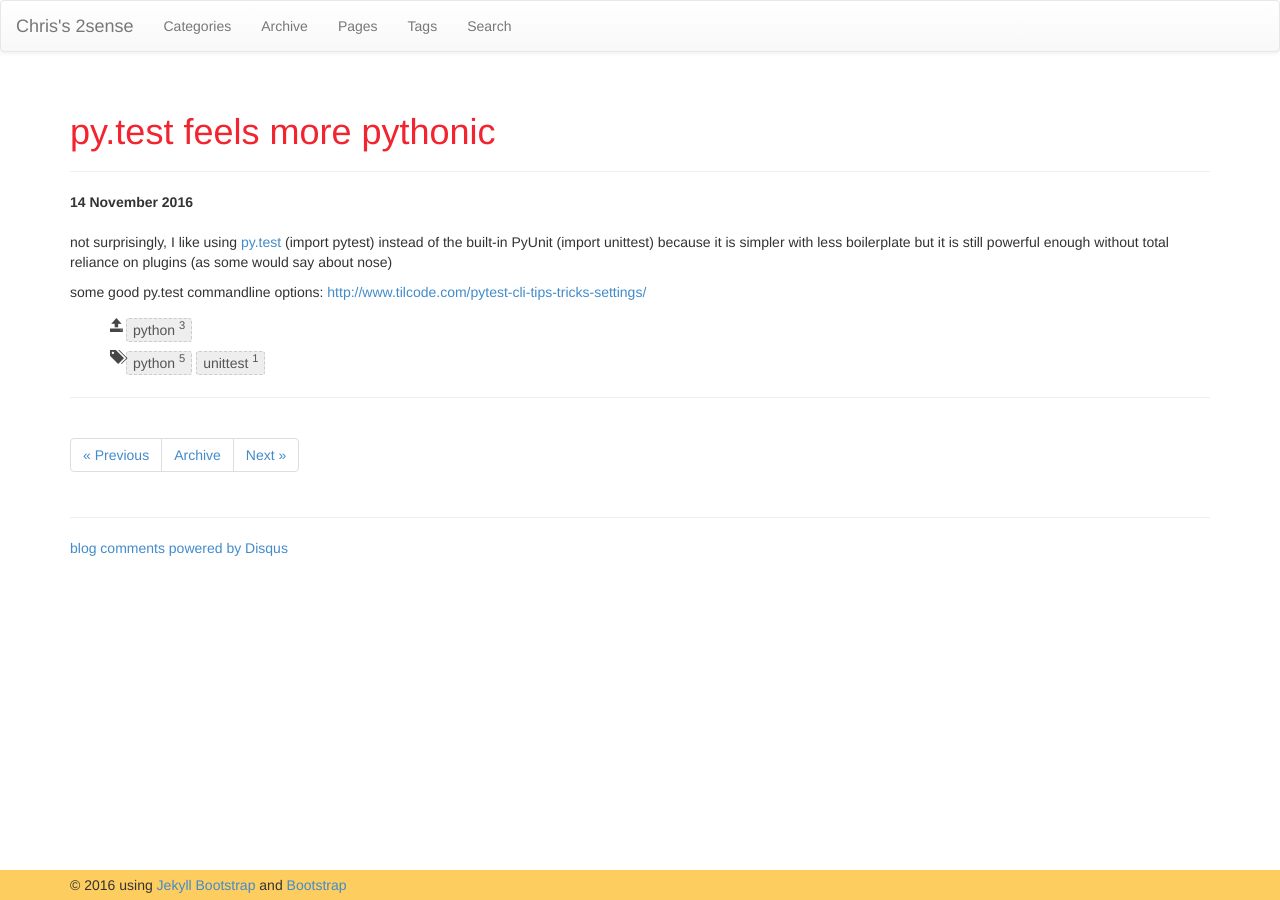
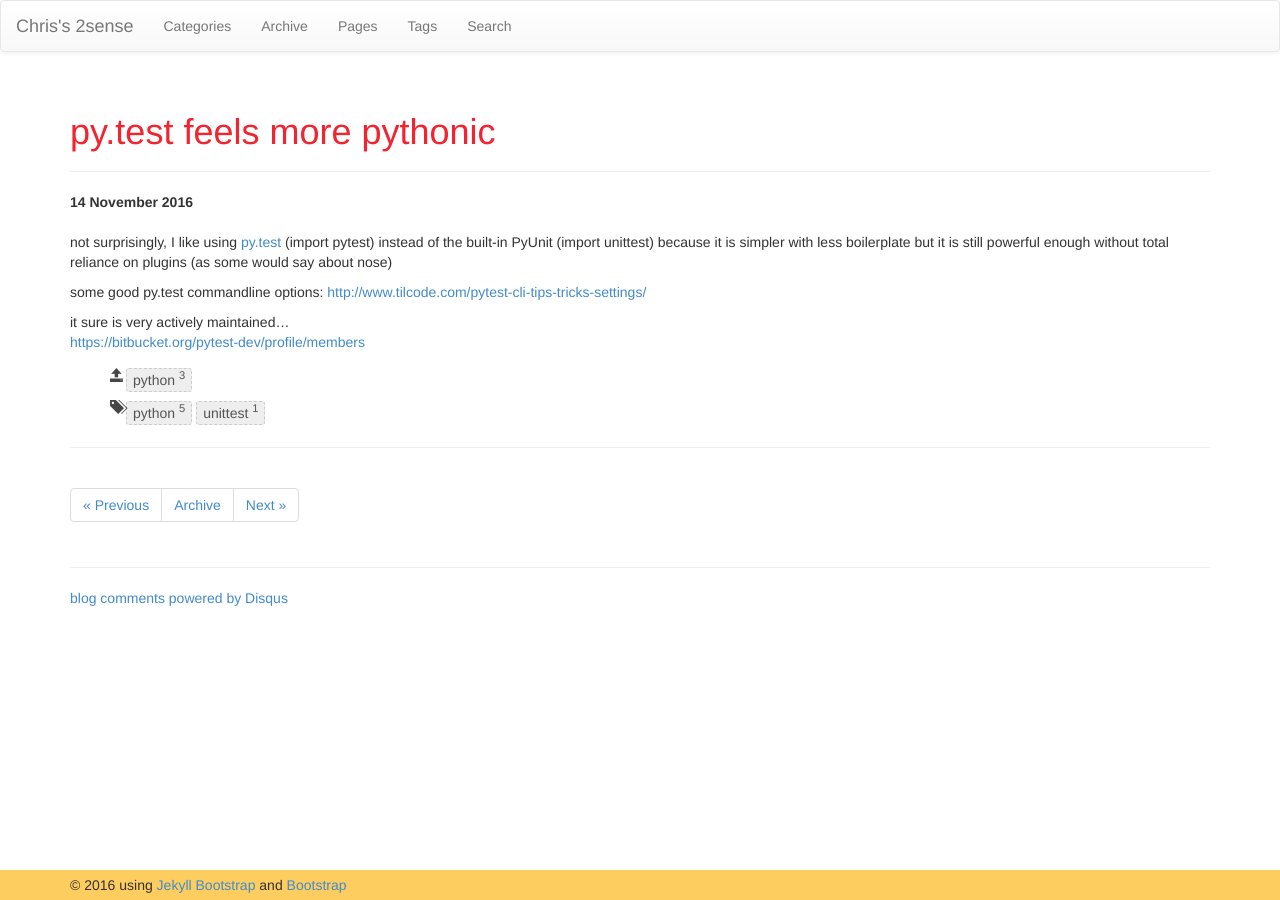
Before and after one commit to faizanvahevaria/chrisamow.github.io, a Jekyll site: the page built from _posts/2016-11-14-pytest-feels-more-pythonic.md, in a window 1280 px wide. Built offline with Jekyll 4.4.1, drawn with Linux system fonts in a browser that asks for light colours; nearby versions of some CDN libraries; comment, search, counter and statistics services are not loaded.

Commit message:
blog content

```diff
--- a/_posts/2016-11-14-pytest-feels-more-pythonic.md
+++ b/_posts/2016-11-14-pytest-feels-more-pythonic.md
@@ -11,3 +11,7 @@ not surprisingly, I like using [py.test](pytest.org) (import pytest) instead of
 
 some good py.test commandline options:
 <http://www.tilcode.com/pytest-cli-tips-tricks-settings/>
+
+
+it sure is very actively maintained...
+<https://bitbucket.org/pytest-dev/profile/members>
```
